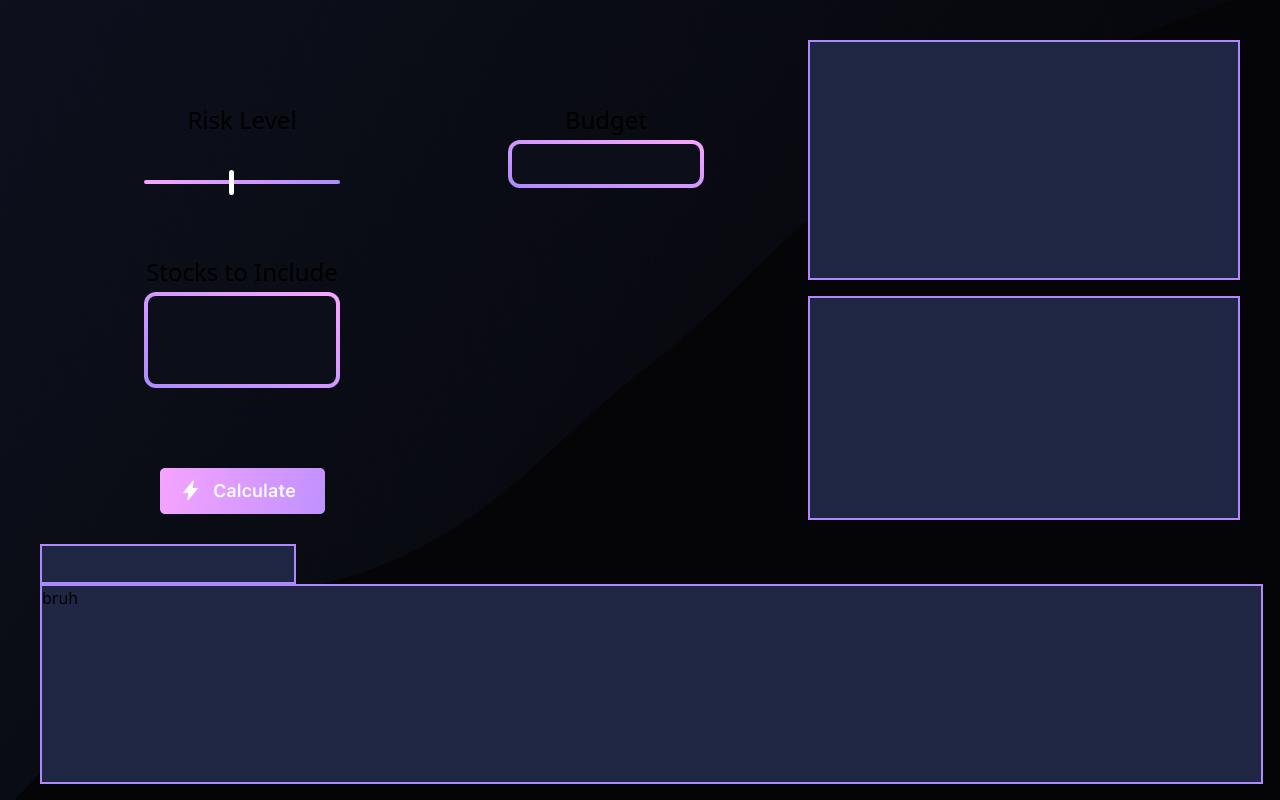
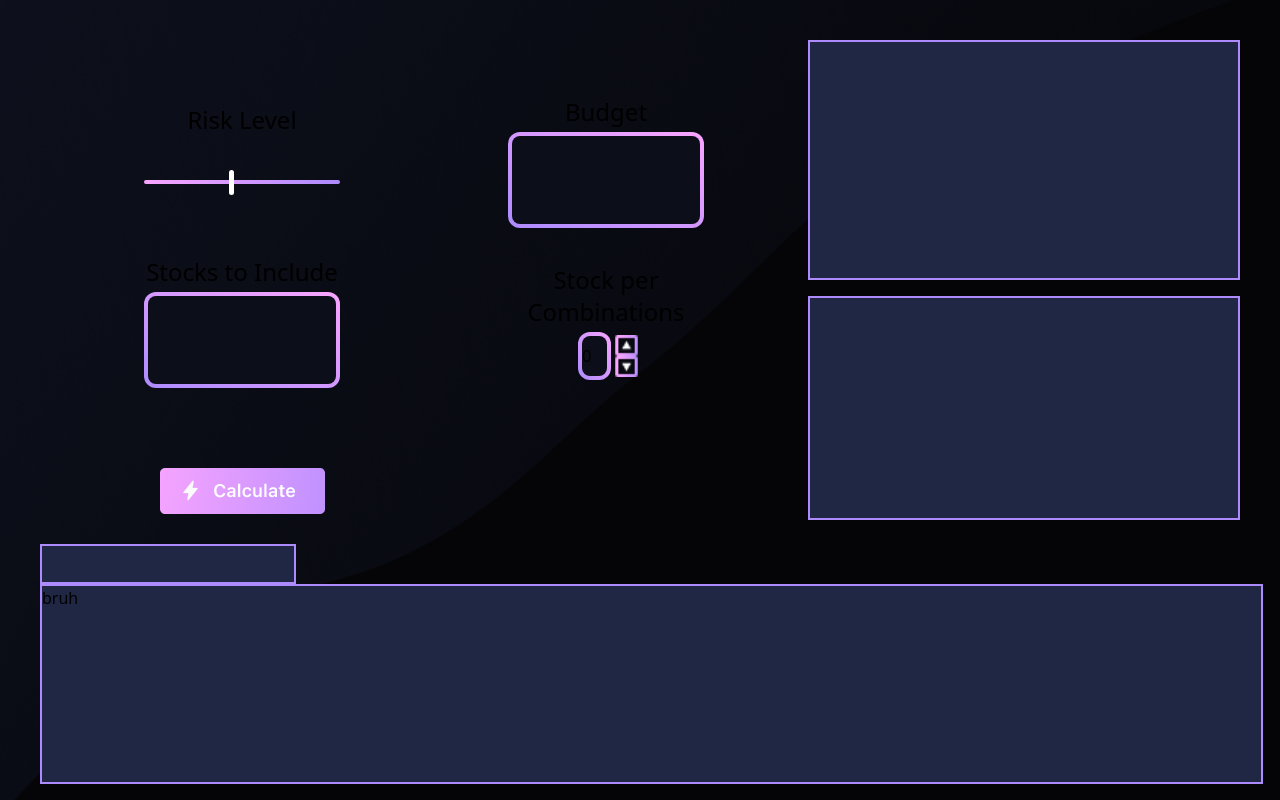
Before and after one commit to miguelventura-fullstack/LUHQ, a Next.js app in the folder qcinvestor/: page / in a window 1280 px wide. Built offline with nearby package versions, Linux system fonts and the light colour scheme; a web font is replaced by a local one.

Commit message:
Finishing Up

```diff
--- a/qcinvestor/src/pages/index.tsx
+++ b/qcinvestor/src/pages/index.tsx
@@ -7,9 +7,9 @@ import figure from "./svgs/figure.png"
 import luhq from "./svgs/luhq.png";
 import * as d3 from 'd3';
 import explore from "./svgs/EXPLORE.png"
-import { Range } from "react-range";
-import { useEffect, useState } from "react";
 import calc from "./svgs/calculate.png"
+import down from "./svgs/downarrow.png"
+import up from "./svgs/uparrow.png"
 
 const inter = Inter({ subsets: ['latin'] })
 
@@ -83,6 +83,7 @@ export default function Home() {
   const [tempBudget, setTemp] = React.useState(0);
   const [risk, setRisk] = React.useState(5);
   const [userTickers, setTickers] = React.useState("");
+  const [stockCombo, setCombo] = React.useState(0);
 
 
   function handleUpdateStocks(){
@@ -162,10 +163,29 @@ export default function Home() {
 
               </div>
 
-              <div className='flex flex-col justify-start mt-10 pl-16 pr-16 pt-4 h-full w-full'> {/* The second Panel */}
-                <p className='font-sfpro text-center text-2xl pt-2 pb-1'>Budget</p>
-                <div className='w-full h-12 bg-gradient-to-bl from-pinkish to-purplish rounded-xl flex p-1'>
-                  <input type='number' className=' bg-backblue rounded-lg w-full text border-none' value={userTickers} onChange={(e) => setTickers(e.target.value)} />
+              <div className='lex flex-col justify-start mt-10 pl-16 pr-16 pt-4 h-full w-full'> {/* The second Panel */}
+
+                <div>
+                  <p className='font-sfpro text-center text-2xl pb-1'>Budget</p>
+                  <div className='w-full h-24 bg-gradient-to-bl from-pinkish to-purplish rounded-xl flex p-1'>
+                    <input type='text' className=' bg-backblue rounded-lg w-full text border-none' value={userTickers} onChange={(e) => setTickers(e.target.value)} />
+                  </div>
+                </div>
+
+
+                <p className='font-sfpro text-center text-2xl pt-9 pb-1'>Stock per Combinations</p>
+                <div className='flex justify-center'>
+                  <div className='w-1/6 h-12 bg-gradient-to-bl from-pinkish to-purplish rounded-xl flex p-1'>
+                    <input type='number' className=' bg-backblue rounded-lg w-full text border-none' value={budget} onChange={(e) => setBudget(parseInt(e.target.value))} />
+                  </div>
+                  <div className='flex-col flex scale-150 place-self-center ml-2'>
+                    <button onClick={(e) => setBudget(budget+1)}>
+                      <Image src={(up)} alt="" className='transition ease-in-out delay-15 hover:-translate-y-1 hover:scale-125 duration-300' />
+                    </button>
+                    <button onClick={(e) => setBudget(budget-1)}>
+                      <Image src={(down)} alt="" className='transition ease-in-out delay-15 hover:translate-y-1 hover:scale-125 duration-300'/>
+                    </button>
+                  </div>
                 </div>
               </div>
 
--- a/qcinvestor/src/styles/globals.css
+++ b/qcinvestor/src/styles/globals.css
@@ -60,6 +60,7 @@ body {
     rgb(var(--background-start-rgb));
 }
 
-input[type=number]::-webkit-inner-spin-button {
-  -webkit-appearance: none;
+input[type=number]::-webkit-inner-spin-button, input[type=number]::-webkit-outer-spin-button
+{
+   -webkit-appearance: none;
 }
```
Also changed, not shown: qcinvestor/src/pages/svgs/downarrow.png (added), qcinvestor/src/pages/svgs/uparrow.png (added).
